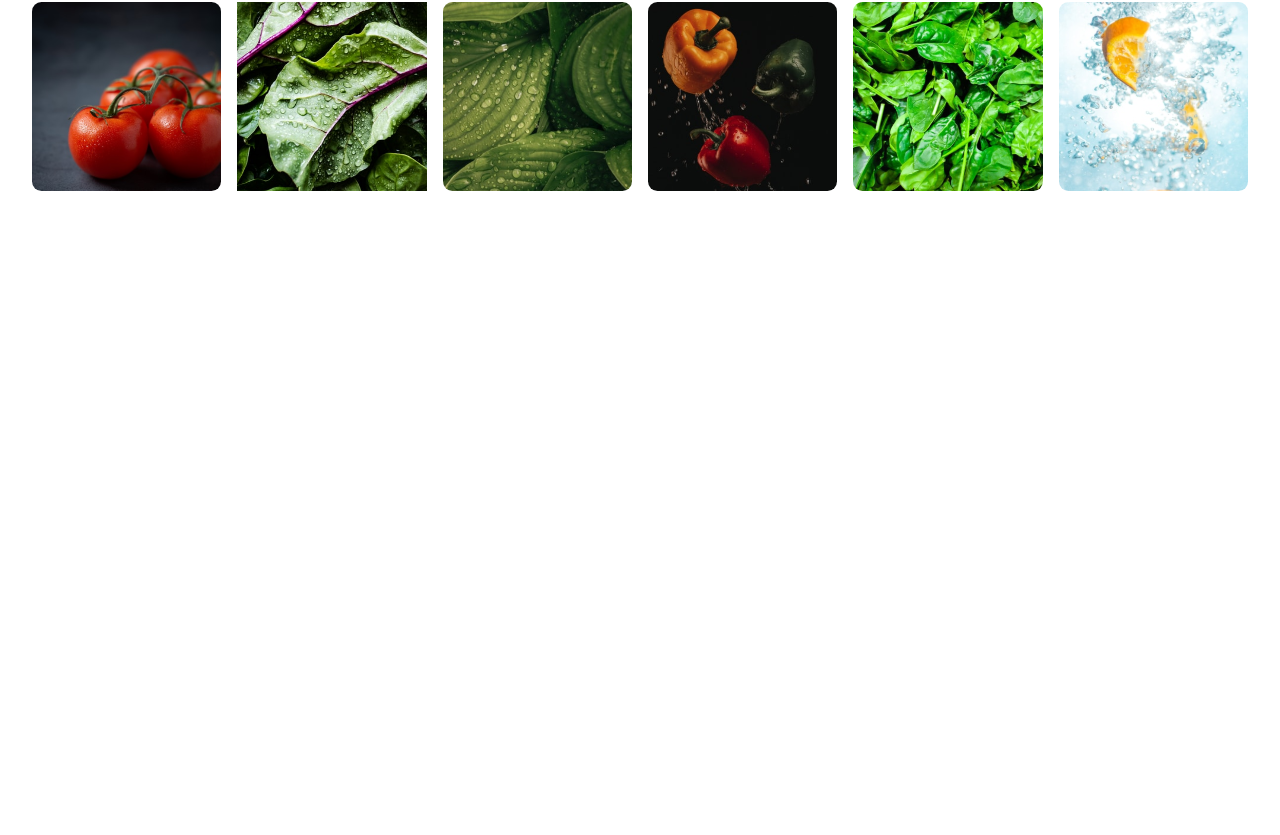
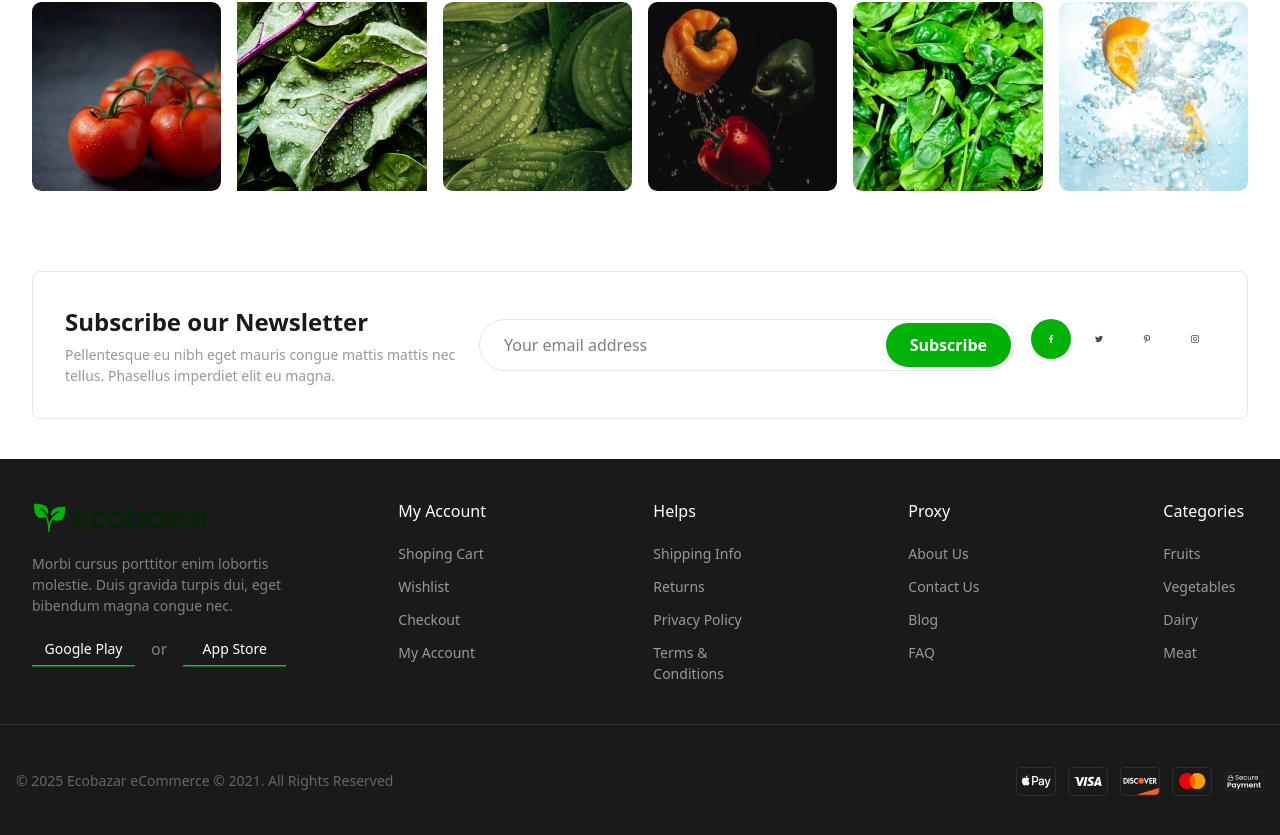
Before and after one commit to Omarkhanaizada01/product-shop, a Next.js app in the folder frontend/: page / in a window 1280 px wide. Shown: the part 6812-7647 px from the top of the page. Before the commit the page ends 7043 px from the top, so only its background shows below. Built offline with nearby package versions, Linux system fonts and the light colour scheme.

Commit message:
Добавила Footer

```diff
--- a/frontend/src/app/layout.js
+++ b/frontend/src/app/layout.js
@@ -1,6 +1,7 @@
 import "./globals.css";
 import { Poppins } from 'next/font/google';
 import Header from "@/components/Header";
+import Footer from "@/components/Footer";
 
 export const poppins = Poppins({
   weight: ['400', '500', '600', '700'],
@@ -23,7 +24,7 @@ export default function RootLayout({ children }) {
           <main className="flex-grow">
             {children}
           </main>
-
+          <Footer/>
         </div>
       </body>
     </html>
--- /dev/null
+++ b/frontend/src/components/Footer.js
@@ -0,0 +1,199 @@
+// components/Footer/Footer.js
+'use client';
+import Image from 'next/image';
+import Link from 'next/link';
+
+const footerLinks = {
+  account: {
+    title: 'My Account',
+    links: ['Shoping Cart', 'Wishlist', 'Checkout', 'My Account']
+  },
+  helps: {
+    title: 'Helps',
+    links: ['Shipping Info', 'Returns', 'Privacy Policy', 'Terms & Conditions']
+  },
+  proxy: {
+    title: 'Proxy',
+    links: ['About Us', 'Contact Us', 'Blog', 'FAQ']
+  },
+  categories: {
+    title: 'Categories',
+    links: ['Fruits', 'Vegetables', 'Dairy', 'Meat']
+  }
+};
+
+const socials = [
+  {
+    name: 'Facebook',
+    icon: '/images/icons/facebook.svg',
+    active: true,
+    defaultBg: 'bg-[#00B207]'
+  },
+  {
+    name: 'Twitter',
+    icon: '/images/icons/twitter.svg',
+    active: false
+  },
+  {
+    name: 'Pinterest',
+    icon: '/images/icons/pinterest.svg',
+    active: true
+  },
+  {
+    name: 'Instagram',
+    icon: '/images/icons/instagram (2).svg',
+    active: true
+  },
+];
+
+export default function Footer() {
+  return (
+    <footer className="bg-[#F2F2F2] w-full z-10 relative">
+
+      {/* Слой 1: Форма подписки */}
+      <section className="py-10 bg-white relative">
+        <div className="container mx-auto px-4 sm:px-6 lg:px-8">
+          <div className="border border-[#E6E6E6] bg-white rounded-lg p-8 flex flex-col md:flex-row justify-between items-center">
+
+            <div className="max-w-[448px] mb-6 md:mb-0">
+              <h3 className="text-[24px] font-semibold leading-[150%] text-[#1A1A1A] mb-1">
+                Subscribe our Newsletter
+              </h3>
+              <p className="text-[14px] leading-[150%] text-[#999999]">
+                Pellentesque eu nibh eget mauris congue mattis mattis nec tellus.
+                Phasellus imperdiet elit eu magna.
+              </p>
+            </div>
+
+            <div className="flex flex-col md:flex-row gap-4 w-full md:w-auto">
+              <div className="relative w-full md:w-[536px]">
+                <input
+                  type="email"
+                  id="footer-email"
+                  name="email"
+                  placeholder="Your email address"
+                  autoComplete="email"
+                  className="w-full h-[52px] pl-6 pr-[120px] rounded-full border border-[#E6E6E6] focus:outline-none focus:ring-2 focus:ring-[#00B207]"
+                />
+                <button className="absolute right-1 top-1 h-[44px] px-6 bg-[#00B207] text-white font-semibold rounded-full hover:bg-[#038a05] transition-colors">
+                  Subscribe
+                </button>
+              </div>
+
+              {/* Социальные иконки */}
+              <div className="flex gap-2">
+                {socials.map((social) => (
+                  <a
+                    key={social.name}
+                    href="#"
+                    className={`
+                      w-10 h-10 rounded-full flex items-center justify-center
+                      ${social.defaultBg || 'bg-transparent'}
+                      ${social.active ? 'hover:bg-[#00B207]' : ''}
+                      transition-colors duration-200
+                    `}
+                  >
+                    <div className="relative w-[18px] h-[18px]">
+                      <Image
+                        src={social.icon}
+                        alt={social.name}
+                        width={18}
+                        height={18}
+                        style={{ width: '18px', height: 'auto' }}
+                        className="object-contain"
+                      />
+                    </div>
+                  </a>
+                ))}
+              </div>
+            </div>
+
+          </div>
+        </div>
+      </section>
+
+      {/* Слой 2: Основное меню */}
+      <section className="py-10 bg-[#1A1A1A] relative">
+        <div className="container mx-auto px-4 sm:px-6 lg:px-8">
+          <div className="flex flex-col md:flex-row gap-[112px]">
+
+            {/* Company Section - слева */}
+            <div className="w-full md:w-[336px] flex flex-col gap-4">
+            <div className="flex items-center gap-2 w-[183px] h-[38px] relative">
+  <Image
+    src="/images/icons/logo.svg"
+    alt="Company Logo"
+    fill
+    style={{ objectFit: 'contain' }}
+  />
+</div>
+              <p className="text-[14px] leading-[150%] text-[#808080]">
+                Morbi cursus porttitor enim lobortis molestie. Duis gravida turpis dui,
+                eget bibendum magna congue nec.
+              </p>
+              <div className="flex items-center gap-4">
+                <button className="w-[103px] h-[33px] bg-[#1A1A1A] shadow-[0_1.5px_0_0_#20B526] flex items-center justify-center text-white text-[14px]">
+                  Google Play
+                </button>
+                <span className="text-[#808080]">or</span>
+                <button className="w-[103px] h-[33px] bg-[#1A1A1A] shadow-[0_1.5px_0_0_#20B526] flex items-center justify-center text-white text-[14px]">
+                  App Store
+                </button>
+              </div>
+            </div>
+
+            {/* Навигационные секции - справа */}
+            <div className="flex-1 flex flex-col md:flex-row">
+              {Object.entries(footerLinks).map(([key, section]) => (
+                <div
+                  key={key}
+                  className="flex flex-col gap-5 min-w-[95px] mr-40 last:mr-0"
+                >
+                  <h4 className="text-white text-[16px] font-medium leading-[150%]">
+                    {section.title}
+                  </h4>
+                  <div className="flex flex-col gap-3">
+                    {section.links.map((link) => (
+                      <Link
+                        href="#"
+                        key={link}
+                        className="text-[#999999] text-[14px] hover:text-white transition-colors"
+                      >
+                        {link}
+                      </Link>
+                    ))}
+                  </div>
+                </div>
+              ))}
+            </div>
+
+          </div>
+        </div>
+      </section>
+
+      {/* Слой 3: Копирайт и методы оплаты */}
+      <div className="bg-[#1A1A1A] border-t border-[#333] py-10 relative">
+        <div className="container mx-auto px-4 flex flex-col md:flex-row justify-between items-center gap-4">
+          <div className="text-[#666666] text-sm">
+            © {new Date().getFullYear()} Ecobazar eCommerce © 2021. All Rights Reserved
+          </div>
+
+          <div className="flex gap-3 h-8">
+            {['applePay', 'visa', 'discover', 'mastercard', 'cart'].map((payment) => (
+              <div key={payment} className="relative w-10 h-8">
+                <Image
+                  src={`/images/icons/${payment}.svg`}
+                  alt={payment}
+                  fill
+                  sizes="40px"
+                  className="object-contain"
+                />
+              </div>
+            ))}
+          </div>
+        </div>
+      </div>
+
+    </footer>
+  );
+}
```
Also changed, not shown: frontend/public/images/icons/logo-modified.svg (added).
